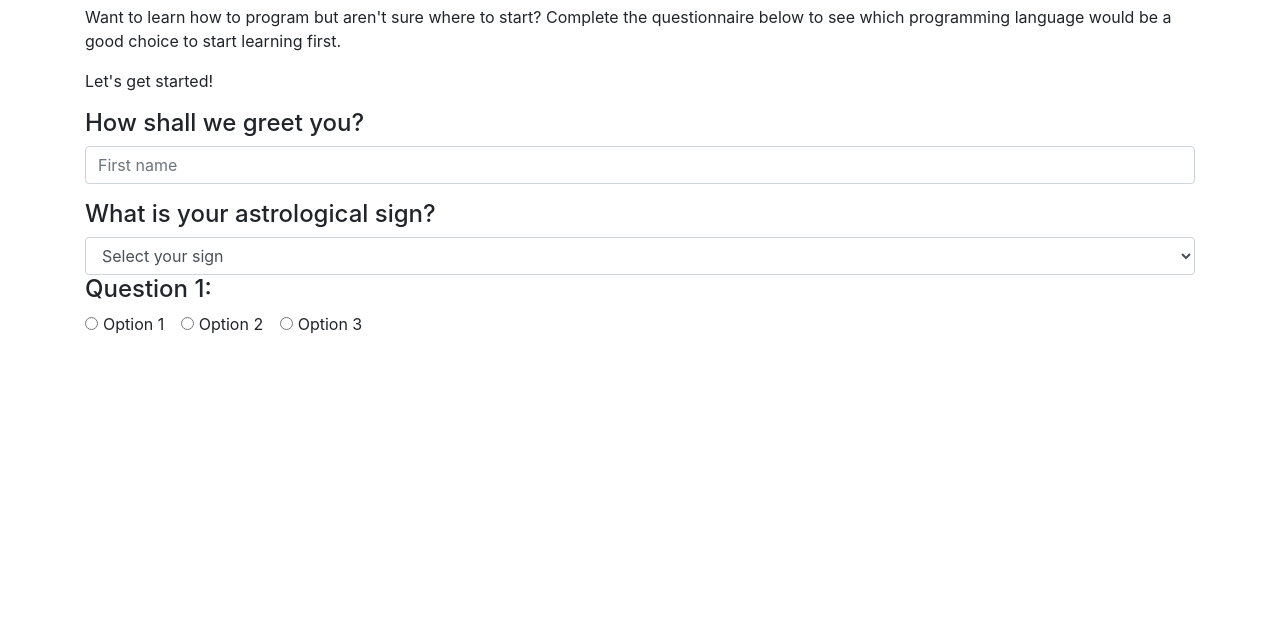
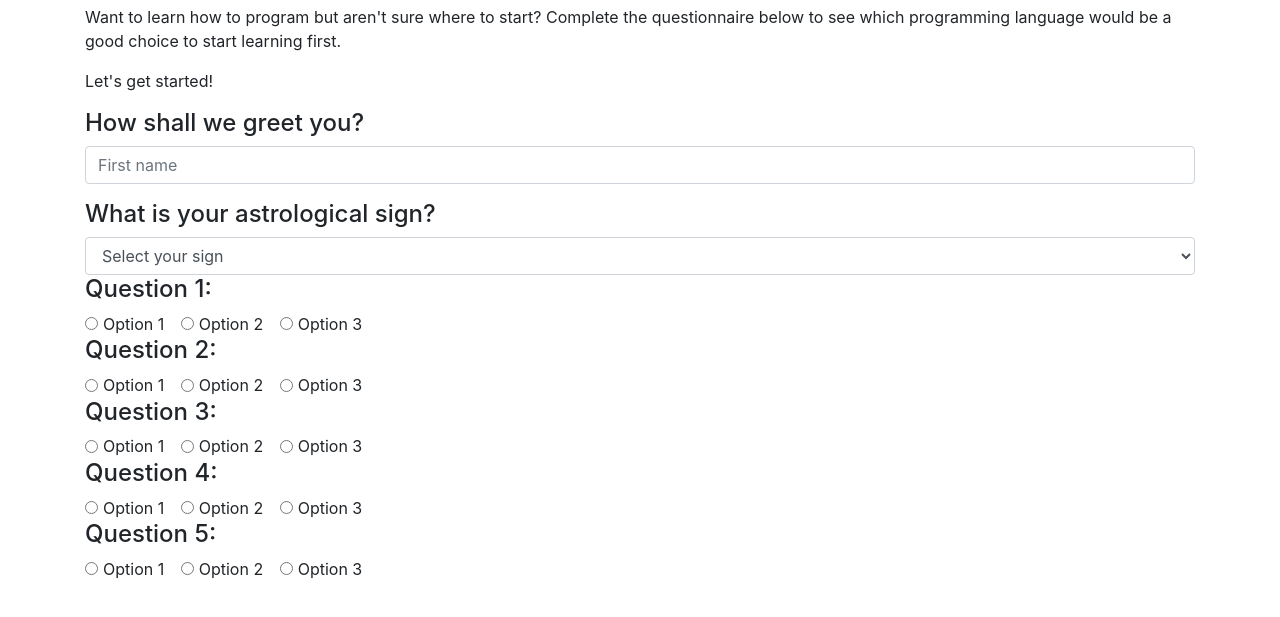
Before and after one commit to MicahOlson/programming-language-suggester, a plain HTML site: page index.html in a window 1280 px wide. Shown: the part 97-714 px from the top of the page. Drawn offline with Linux system fonts and the light colour scheme.

Commit message:
Expand html outline of questions to 5

```diff
--- a/index.html
+++ b/index.html
@@ -56,6 +56,62 @@
         <input class="form-check-input" type="radio" id="inlineCheckbox3" value="option3">
         <label class="form-check-label" for="inlineCheckbox3">Option 3</label>
       </div>
+
+      <h4>Question 2:</h4>
+      <div class="form-check form-check-inline">
+        <input class="form-check-input" type="radio" id="inlineCheckbox1" value="option1">
+        <label class="form-check-label" for="inlineCheckbox1">Option 1</label>
+      </div>
+      <div class="form-check form-check-inline">
+        <input class="form-check-input" type="radio" id="inlineCheckbox2" value="option2">
+        <label class="form-check-label" for="inlineCheckbox2">Option 2</label>
+      </div>
+      <div class="form-check form-check-inline">
+        <input class="form-check-input" type="radio" id="inlineCheckbox3" value="option3">
+        <label class="form-check-label" for="inlineCheckbox3">Option 3</label>
+      </div>
+
+      <h4>Question 3:</h4>
+      <div class="form-check form-check-inline">
+        <input class="form-check-input" type="radio" id="inlineCheckbox1" value="option1">
+        <label class="form-check-label" for="inlineCheckbox1">Option 1</label>
+      </div>
+      <div class="form-check form-check-inline">
+        <input class="form-check-input" type="radio" id="inlineCheckbox2" value="option2">
+        <label class="form-check-label" for="inlineCheckbox2">Option 2</label>
+      </div>
+      <div class="form-check form-check-inline">
+        <input class="form-check-input" type="radio" id="inlineCheckbox3" value="option3">
+        <label class="form-check-label" for="inlineCheckbox3">Option 3</label>
+      </div>
+
+      <h4>Question 4:</h4>
+      <div class="form-check form-check-inline">
+        <input class="form-check-input" type="radio" id="inlineCheckbox1" value="option1">
+        <label class="form-check-label" for="inlineCheckbox1">Option 1</label>
+      </div>
+      <div class="form-check form-check-inline">
+        <input class="form-check-input" type="radio" id="inlineCheckbox2" value="option2">
+        <label class="form-check-label" for="inlineCheckbox2">Option 2</label>
+      </div>
+      <div class="form-check form-check-inline">
+        <input class="form-check-input" type="radio" id="inlineCheckbox3" value="option3">
+        <label class="form-check-label" for="inlineCheckbox3">Option 3</label>
+      </div>
+
+      <h4>Question 5:</h4>
+      <div class="form-check form-check-inline">
+        <input class="form-check-input" type="radio" id="inlineCheckbox1" value="option1">
+        <label class="form-check-label" for="inlineCheckbox1">Option 1</label>
+      </div>
+      <div class="form-check form-check-inline">
+        <input class="form-check-input" type="radio" id="inlineCheckbox2" value="option2">
+        <label class="form-check-label" for="inlineCheckbox2">Option 2</label>
+      </div>
+      <div class="form-check form-check-inline">
+        <input class="form-check-input" type="radio" id="inlineCheckbox3" value="option3">
+        <label class="form-check-label" for="inlineCheckbox3">Option 3</label>
+      </div>
     </form>
   </div>
 </body>
```
